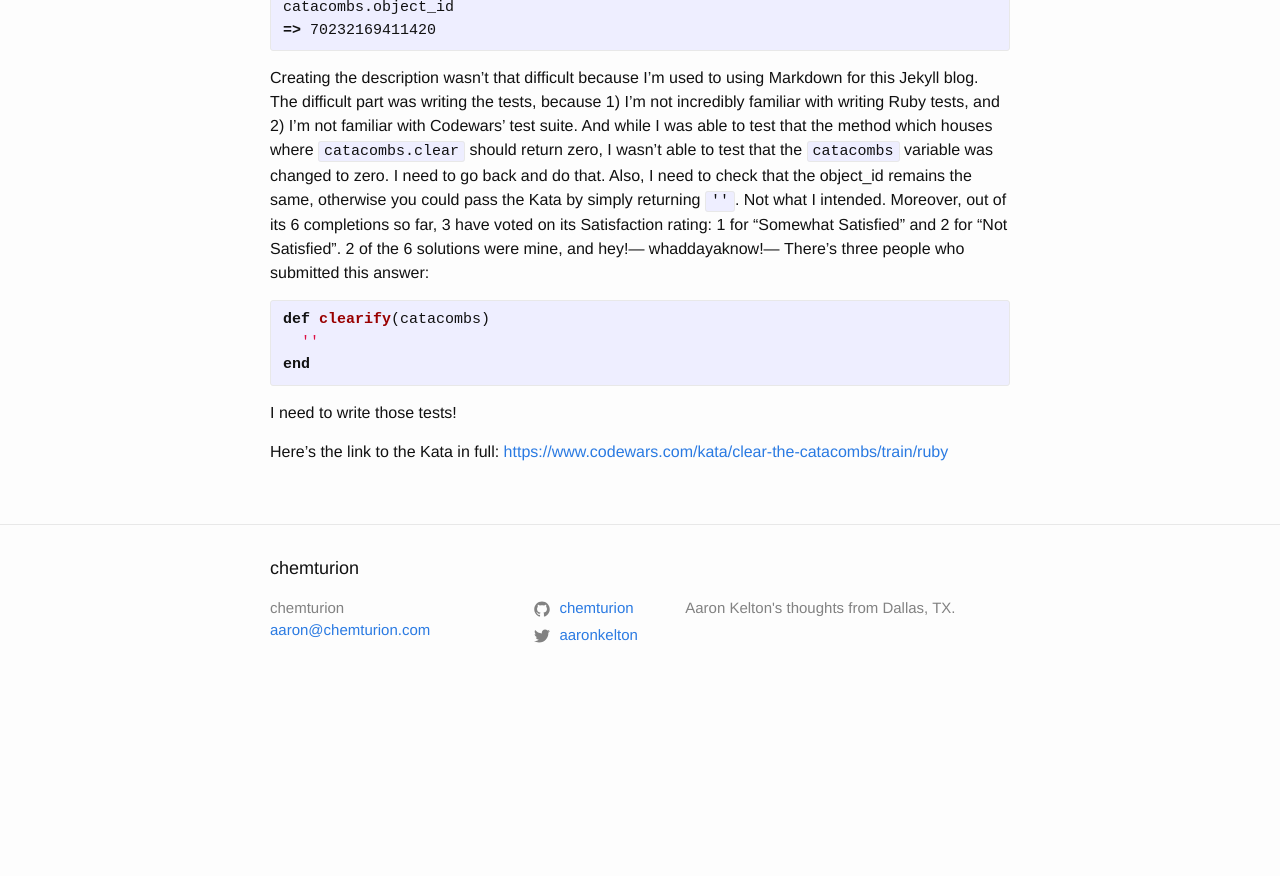
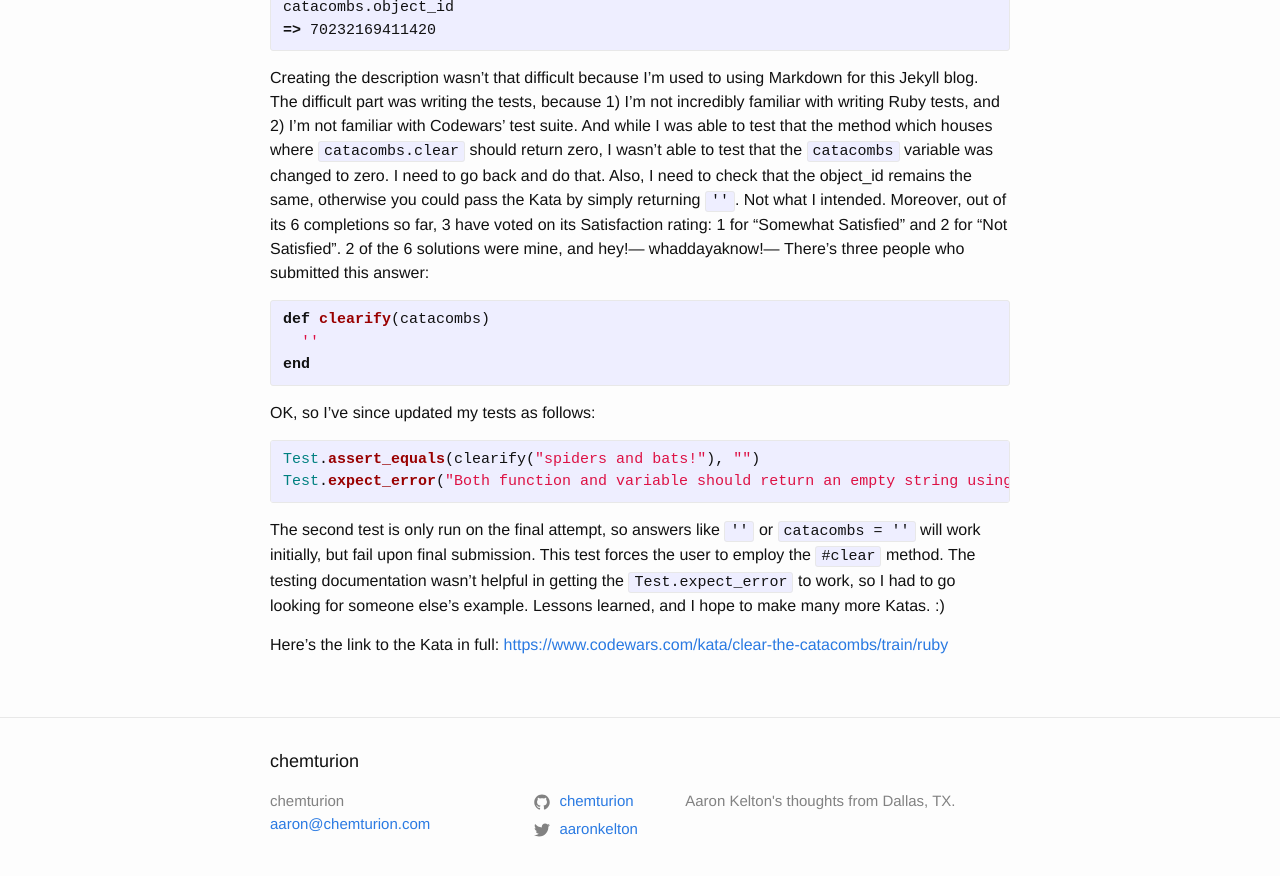
Before and after one commit to aaronkelton/chemturion.github.io, a Jekyll site: the page built from _posts/2017-08-30-codewars-my-first-kata.md, in a window 1280 px wide and 900 px high, scrolled down 1689 px. Shown: the top 876 px of the window. Built offline with Jekyll 4.4.1, drawn with Linux system fonts in a browser that asks for light colours; before the commit the page ends 2396 px from its top, so only the background shows below that.

Commit message:
edited tests

```diff
--- a/_posts/2017-08-30-codewars-my-first-kata.md
+++ b/_posts/2017-08-30-codewars-my-first-kata.md
@@ -79,7 +79,14 @@ def clearify(catacombs)
 end
 {% endhighlight %}
 
-I need to write those tests!
+OK, so I've since updated my tests as follows:
+
+{% highlight ruby %}
+Test.assert_equals(clearify("spiders and bats!"), "")
+Test.expect_error("Both function and variable should return an empty string using a particular method. Try again or go to https://ruby-doc.org/core-2.3.0/String.html") { clearify(1) }
+{% endhighlight %}
+
+The second test is only run on the final attempt, so answers like `''` or `catacombs = ''` will work initially, but fail upon final submission. This test forces the user to employ the `#clear` method. The testing documentation wasn't helpful in getting the `Test.expect_error` to work, so I had to go looking for someone else's example. Lessons learned, and I hope to make many more Katas. :)
 
 Here's the link to the Kata in full: [https://www.codewars.com/kata/clear-the-catacombs/train/ruby](https://www.codewars.com/kata/clear-the-catacombs/train/ruby)
 
```
